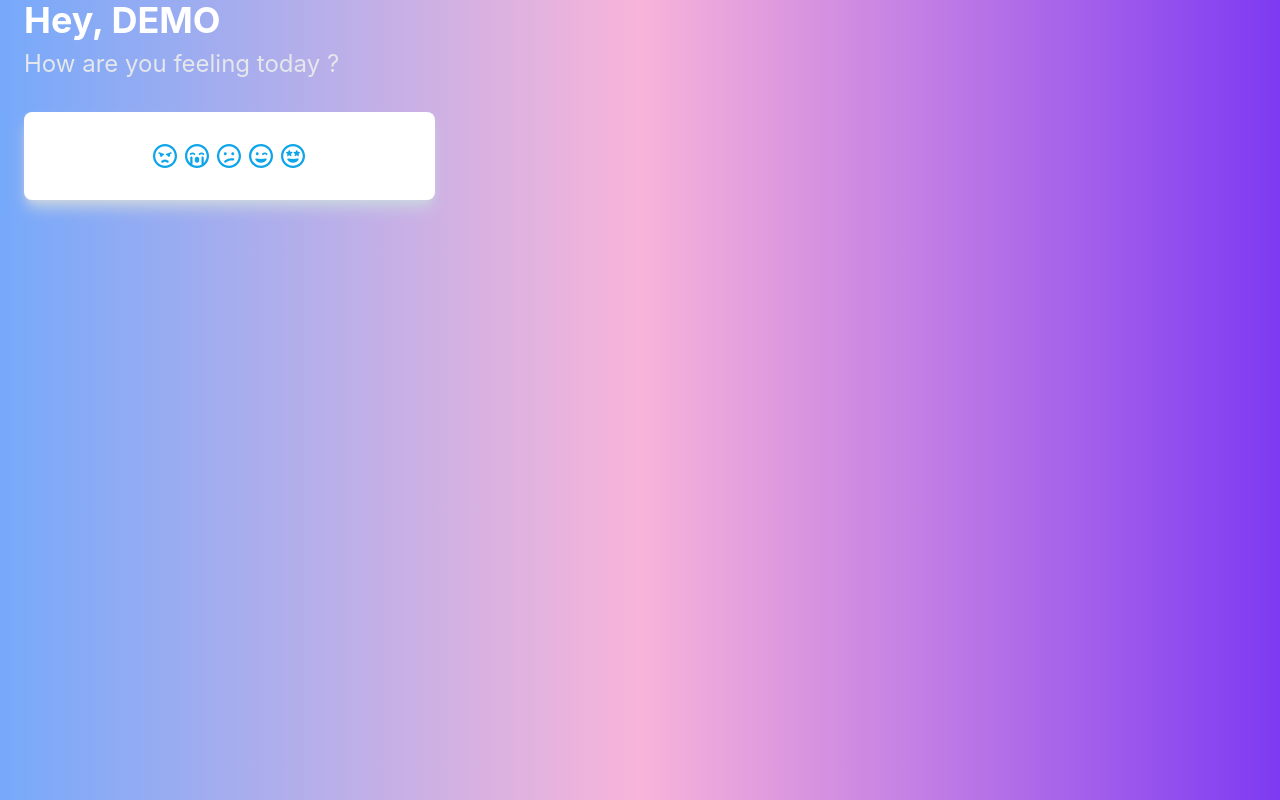
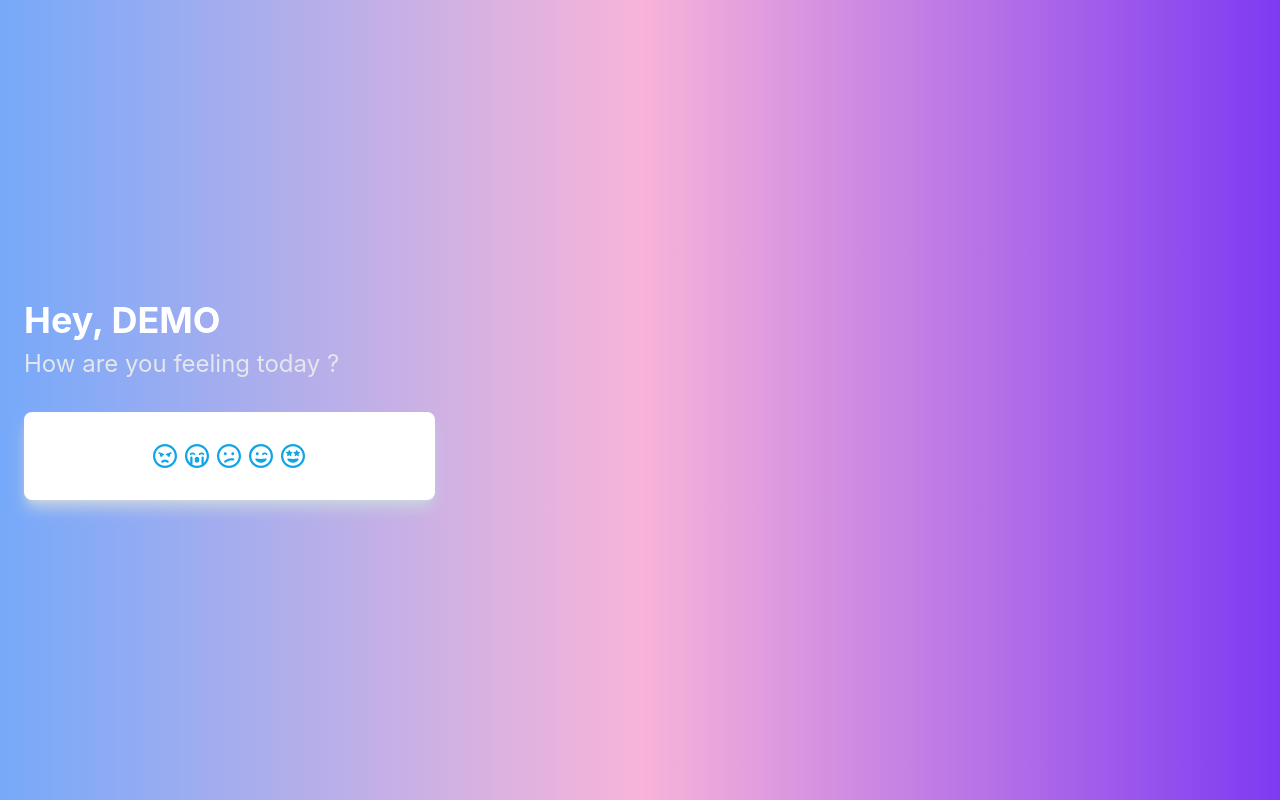
Before and after one commit to velociraptor98/junction, a React (Create React App) app in the folder frontend/: page / in a window 1280 px wide. Built offline with nearby package versions, Linux system fonts and the light colour scheme.

Commit message:
Centering elements for root app

```diff
--- a/frontend/src/App.js
+++ b/frontend/src/App.js
@@ -13,7 +13,7 @@ function App() {
     setCurrentEmotion(emotion);
   }
   return (
-  <div className = 'h-screen bg-gradient-to-l from-purple-600 via-pink-300 to-blue-400'>
+  <div className = 'h-screen bg-gradient-to-l from-purple-600 via-pink-300 to-blue-400 flex items-center justify-center h-screen'>
    {currentState === 'land' && <Landing
    name = "DEMO"
    updateStateHandle = {updateState}
--- a/frontend/src/components/user/Landing.jsx
+++ b/frontend/src/components/user/Landing.jsx
@@ -8,7 +8,7 @@ function Landing(props) {
         props.updateStateHandle("feed");
     }
     return (
-        <div className="container mx-auto px-6 flex-col place-content-center">
+        <div className="container mx-auto px-6 flex-col">
             <h2 className="text-4xl font-bold mb-2 text-white flex-auto ml-auto mr-auto">
                 {`Hey, ${props.name}`}
             </h2>
```
